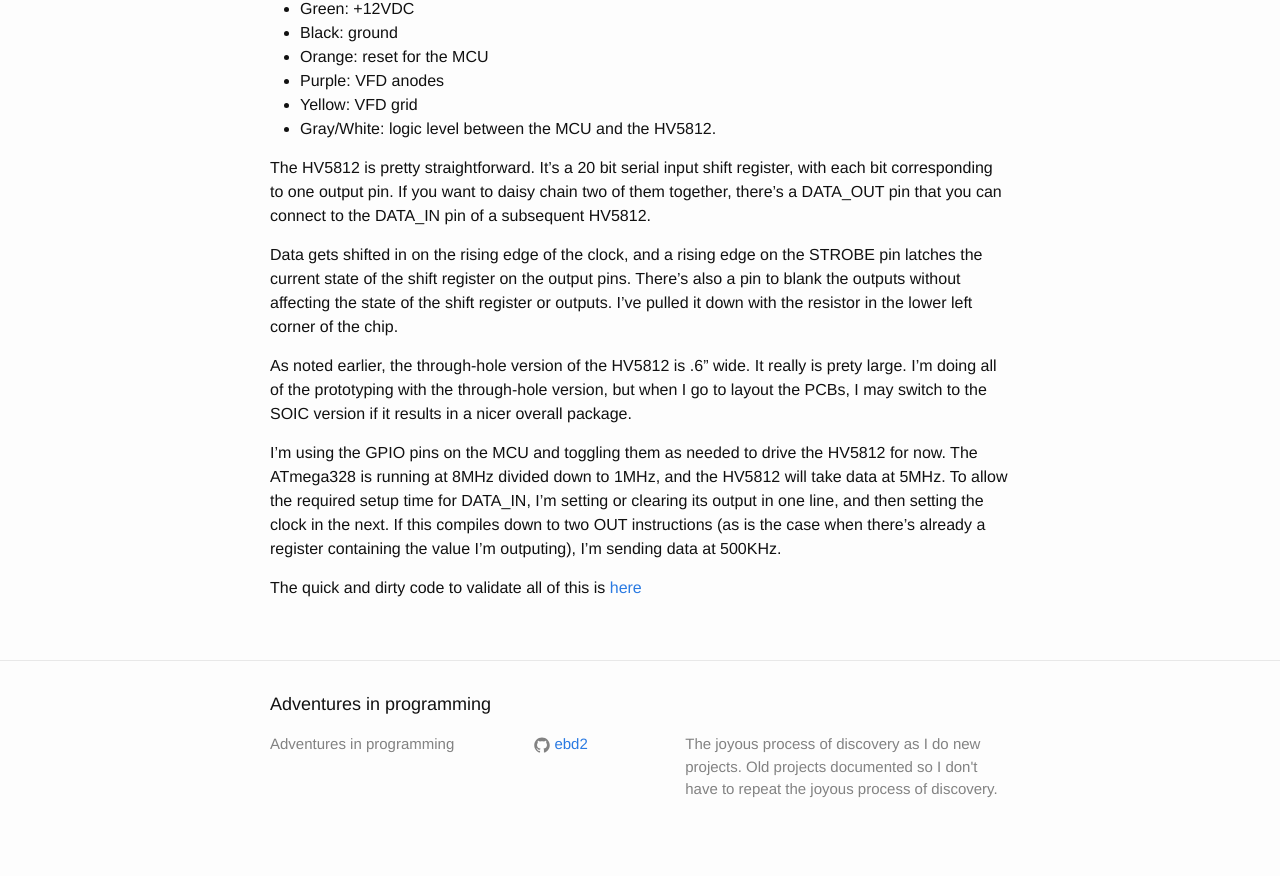
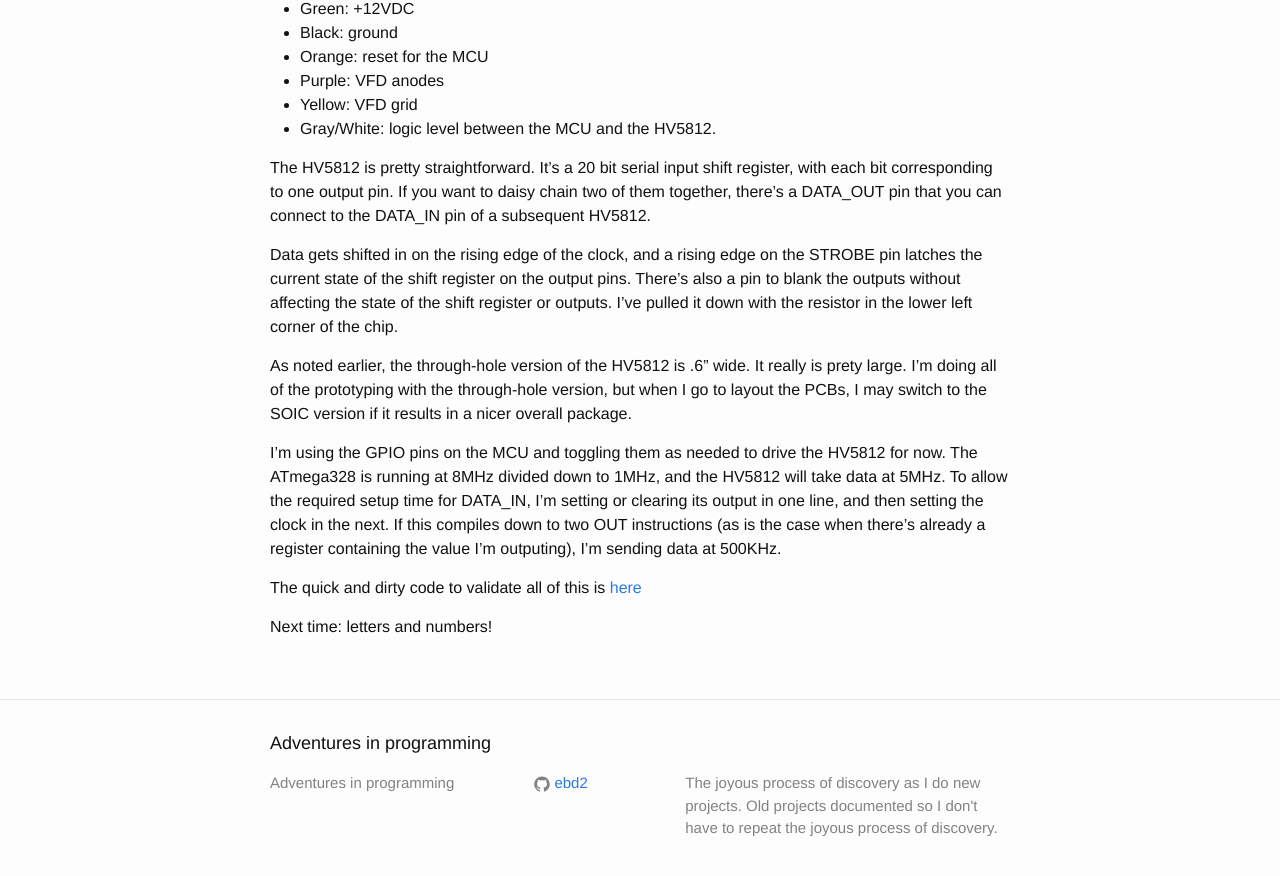
Before and after one commit to ebd2/ebd2.github.io, a Jekyll site: the page built from _posts/2015-06-06-driving-the-vfd-with-the-hv5812.md, in a window 1280 px wide and 900 px high, scrolled down 1322 px. Shown: the top 876 px of the window. Built offline with Jekyll 4.4.1, drawn with Linux system fonts in a browser that asks for light colours.

Commit message:
Added "next time"

```diff
--- a/_posts/2015-06-06-driving-the-vfd-with-the-hv5812.md
+++ b/_posts/2015-06-06-driving-the-vfd-with-the-hv5812.md
@@ -44,3 +44,5 @@ As noted earlier, the through-hole version of the HV5812 is .6" wide.  It really
 I'm using the GPIO pins on the MCU and toggling them as needed to drive the HV5812 for now.  The ATmega328 is running at 8MHz divided down to 1MHz, and the HV5812 will take data at 5MHz.  To allow the required setup time for DATA_IN, I'm setting or clearing its output in one line, and then setting the clock in the next.  If this compiles down to two OUT instructions (as is the case when there's already a register containing the value I'm outputing), I'm sending data at 500KHz.
 
 The quick and dirty code to validate all of this is [here](https://github.com/ebd2/blink_vfd)
+
+Next time: letters and numbers!
```
